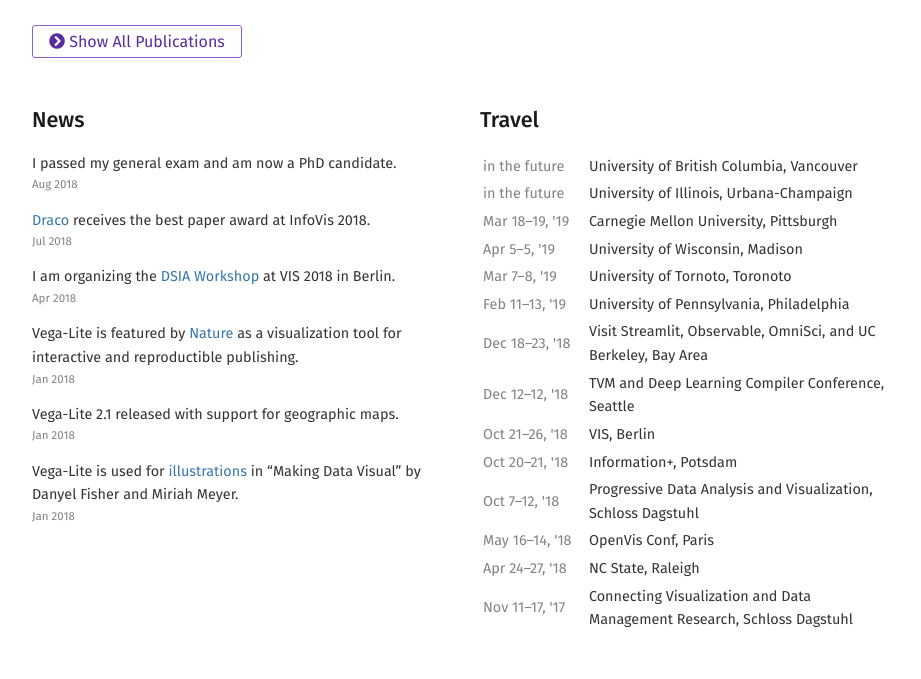
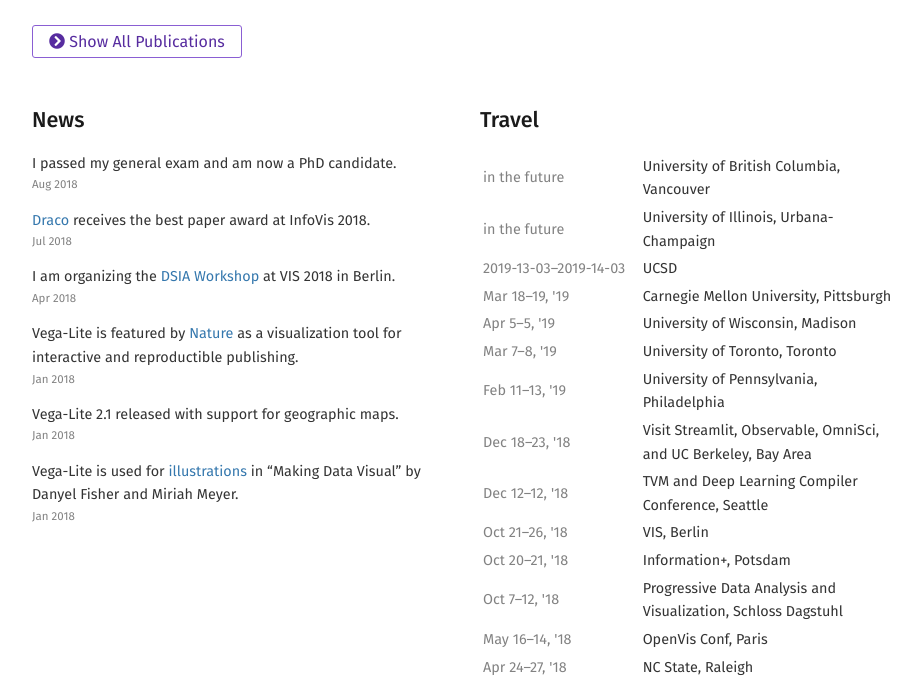
Before and after one commit to domoritz/domoritz.github.io, a Jekyll site: the page built from index.md, in a window 1280 px wide and 900 px high, scrolled down 1675 px, cut to the strip 0-679 px from the top of the window. Shown: the whole strip, without its empty margins (176-1097 px from the left). Built offline with Jekyll 4.4.1, drawn with Linux system fonts in a browser that asks for light colours; nearby versions of some CDN libraries.

Commit message:
Update travel

```diff
--- a/_data/travel.yml
+++ b/_data/travel.yml
@@ -2,6 +2,9 @@
   where: Vancouver
 - title: University of Illinois
   where: Urbana-Champaign
+- title: UCSD
+  start: 2019-13-03
+  end: 2019-14-03
 - title: Carnegie Mellon University
   where: Pittsburgh
   start: 2019-03-18
@@ -10,8 +13,8 @@
   where: Madison
   start: 2019-04-05
   end: 2019-04-05
-- title: University of Tornoto
-  where: Toronoto
+- title: University of Toronto
+  where: Toronto
   start: 2019-03-07
   end: 2019-03-08
 - title: University of Pennsylvania
```
